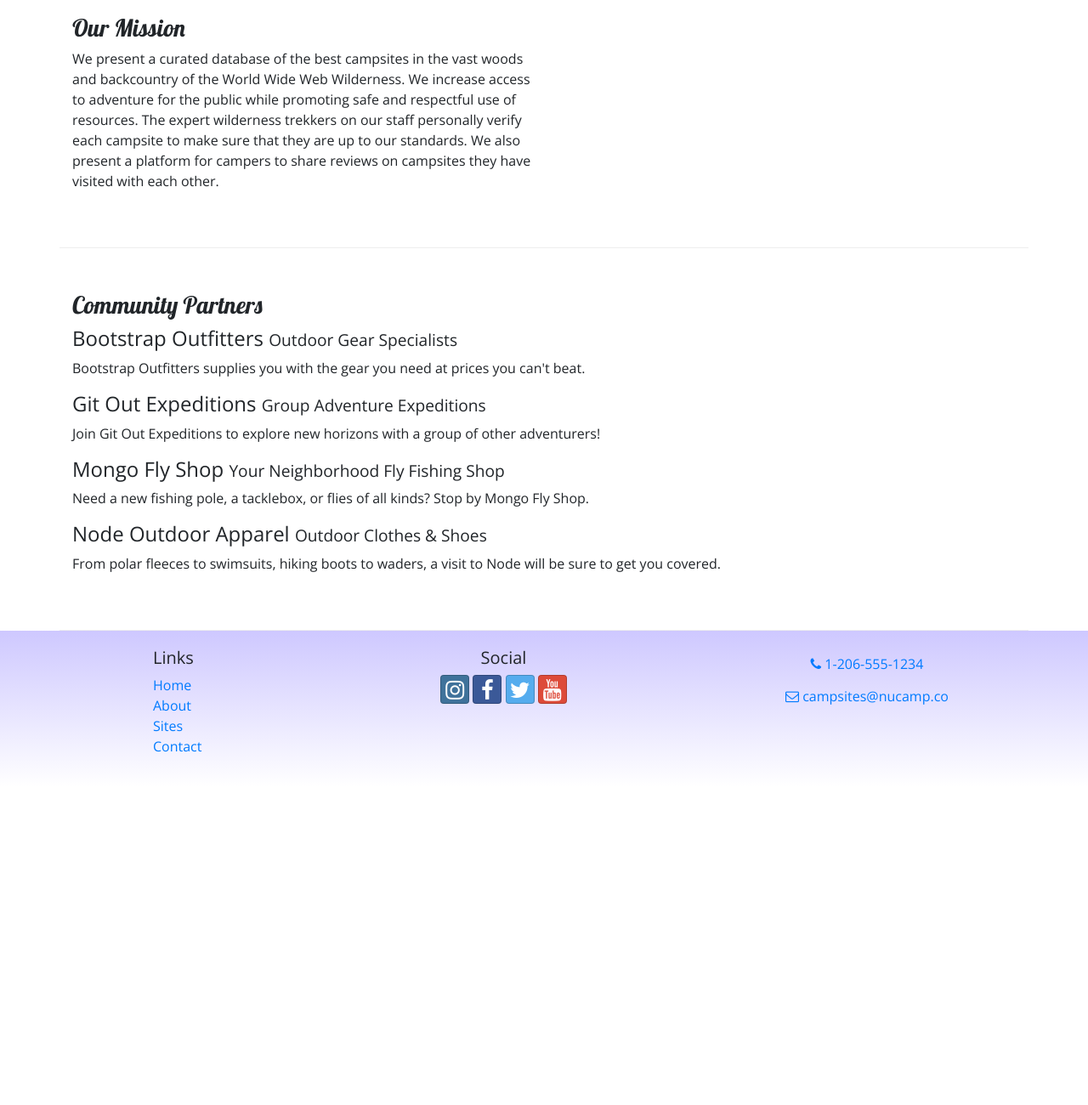
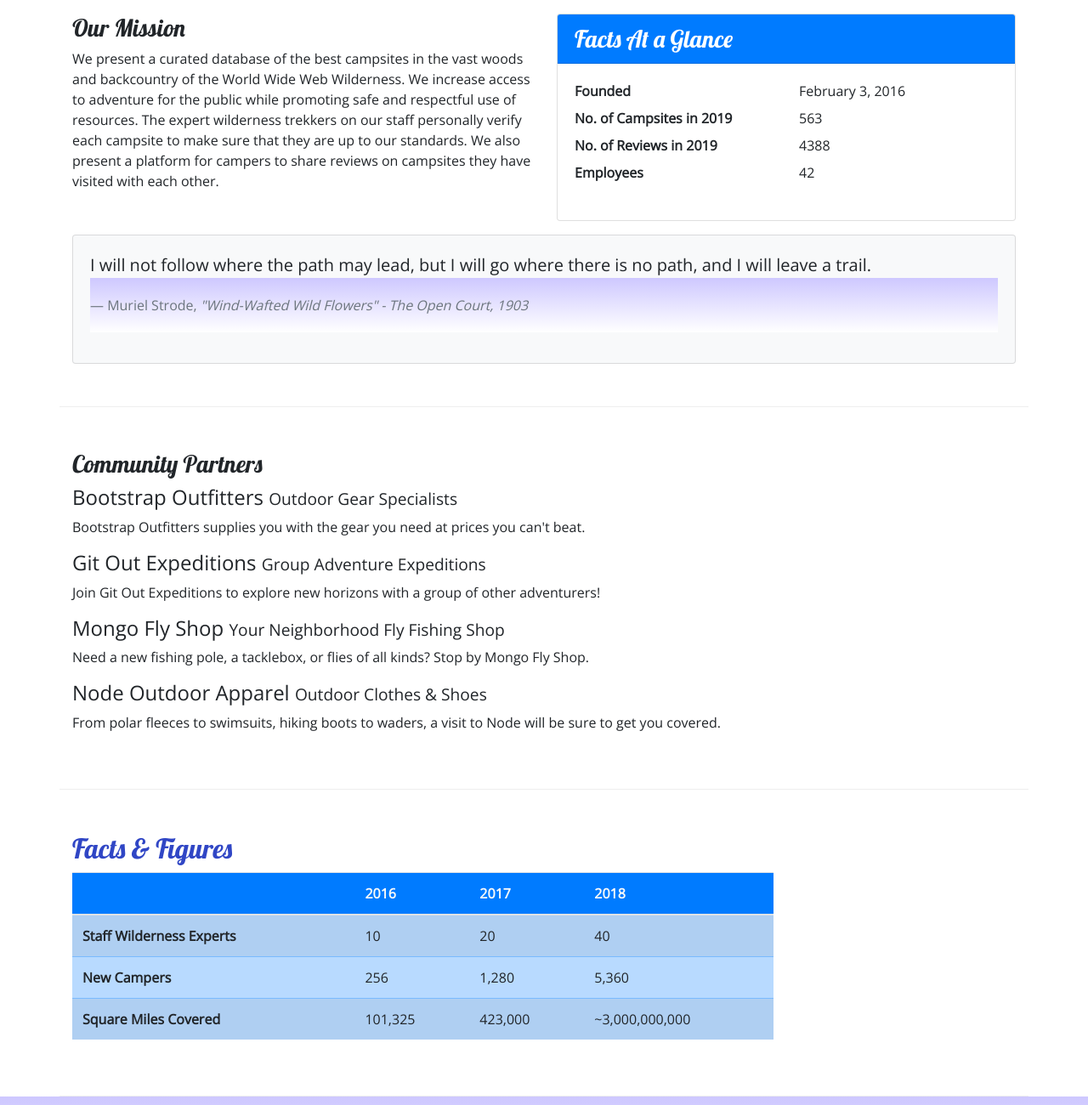
Before and after one commit to easso1/Bootstrap, a website: page aboutus.html in a window 1280 px wide. Shown: the part 420-1720 px from the top of the page at 85% size. Before the commit the page ends 1346 px from the top, so only its background shows below. Drawn offline with nearby package versions, Linux system fonts and the light colour scheme.

Commit message:
Tables and Cards

```diff
--- a/aboutus.html
+++ b/aboutus.html
@@ -71,18 +71,39 @@
 
       <div class="row row-content">
         <div class="col-sm-6">
-          <h3>Our Mission</h3>
-          <p>
-            We present a curated database of the best campsites in the vast
-            woods and backcountry of the World Wide Web Wilderness. We increase
-            access to adventure for the public while promoting safe and
-            respectful use of resources. The expert wilderness trekkers on our
-            staff personally verify each campsite to make sure that they are up
-            to our standards. We also present a platform for campers to share
-            reviews on campsites they have visited with each other.
-          </p>
+            <h3>Our Mission</h3>
+            <p>We present a curated database of the best campsites in the vast woods and backcountry of the World Wide Web Wilderness. We increase access to adventure for the public while promoting safe and respectful use of resources. The expert wilderness trekkers on our staff personally verify each campsite to make sure that they are up to our standards. We also present a platform for campers to share reviews on campsites they have visited with  each other.</p>
         </div>
-      </div>
+        <div class="col-sm-6">
+            <div class="card">
+                <h3 class="card-header bg-primary text-white">Facts At a Glance</h3>
+                <div class="card-body">
+                    <dl class="row">
+                        <dt class="col-6">Founded</dt>
+                        <dd class="col-6">February 3, 2016</dd>
+                        <dt class="col-6">No. of Campsites in 2019</dt>
+                        <dd class="col-6">563</dd>
+                        <dt class="col-6">No. of Reviews in 2019</dt>
+                        <dd class="col-6">4388</dd>
+                        <dt class="col-6">Employees</dt>
+                        <dd class="col-6">42</dd>
+                    </dl>
+                </div>
+            </div>
+        </div>
+        <div class="col">
+            <div class="card bg-light mt-3">
+                <blockquote class="blockquote card-body">
+                    <p class="mb-0">I will not follow where the path may lead, but I will go where there is no path, and I will leave a trail.</p>
+                    <footer class="blockquote-footer">Muriel Strode,
+                        <cite title="Source Title">"Wind-Wafted Wild Flowers" -
+                            The Open Court, 1903
+                        </cite>
+                    </footer>
+                </blockquote>
+            </div>
+        </div>
+    </div>
 
       <div class="row row-content">
         <div class="col">
@@ -113,9 +134,47 @@
           </p>
         </div>
       </div>
+
+      <div class="row row-content">
+        <div class="col-sm-9">
+            <h2>Facts &amp; Figures</h2>
+            <div class="table-responsive">
+                <table class="table table-striped">
+                    <thead>
+                        <tr class="bg-primary text-light">
+                            <th></th>
+                            <th>2016</th>
+                            <th>2017</th>
+                            <th>2018</th>
+                        </tr>
+                    </thead>
+                    <tbody class="table-primary">
+                        <tr>
+                            <th>Staff Wilderness Experts</th>
+                            <td>10</td>
+                            <td>20</td>
+                            <td>40</td>
+                        </tr>
+                        <tr>
+                            <th>New Campers</th>
+                            <td>256</td>
+                            <td>1,280</td>
+                            <td>5,360</td>
+                        </tr>
+                        <tr>
+                            <th>Square Miles Covered</th>
+                            <td>101,325</td>
+                            <td>423,000</td>
+                            <td>~3,000,000,000</td>
+                        </tr>
+                    </tbody>
+                </table>
+            </div>
+        </div>
+   </div>
     </div>
 
-    <footer>
+    <footer class="site-footer">
       <div class="container">
         <div class="row">
           <div class="col-4 col-sm-2 offset-1">
--- a/css/style.css
+++ b/css/style.css
@@ -14,7 +14,7 @@ header h2 {
     color: #CEC8FF;
 }
 
-footer {
+.site-footer{
     background-image: linear-gradient(#CEC8FF, white);
     padding: 20px 0;
 }
```
Also changed, not shown: contactus.html (+1 -1 lines), index.html (+1 -1 lines).
